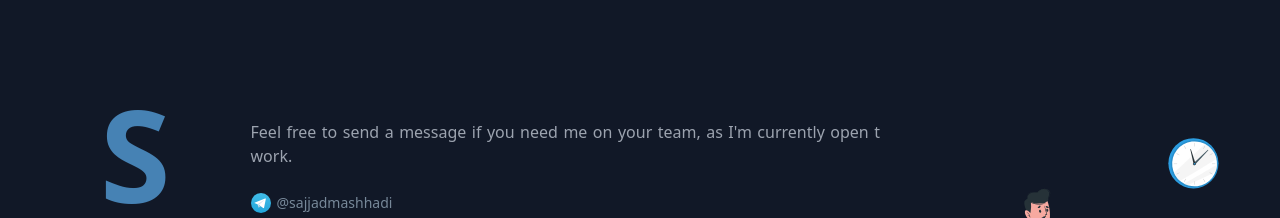
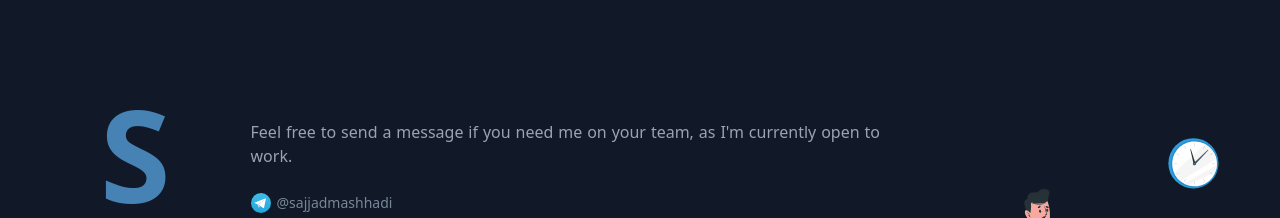
Before and after one commit to SajjadMashhadi/resume, a Next.js app: page /contact in a window 1280 px wide. Shown: the top 218 px of the page. Built offline with nearby package versions, Linux system fonts and the light colour scheme.

Commit message:
fix error

```diff
--- a/app/contact/page.tsx
+++ b/app/contact/page.tsx
@@ -4,8 +4,8 @@ export default function Background() {
   return (
     <div className="pt-[30px]">
       <p className="text-justify">
-        Feel free to send a message if you need me on your team, as I'm
-        currently open t work.
+        Feel free to send a message if you need me on your team, as I{"'"}m
+        currently open to work.
       </p>
       <div>
         <div className="flex flex-col justify-center gap-[10px] mt-[25px] text-sm text-[lightslategray]">
--- a/app/page.tsx
+++ b/app/page.tsx
@@ -10,7 +10,7 @@ export default function Home(): React.ReactNode {
         <div className="text-[12px] text-gray-500 mt-[5px]">Iran, 1998</div>
       </div>
       <p className="text-justify">
-        I'm a Motivated Front End Developer with 4 years of experience in
+        I{"'"}m a Motivated Front End Developer with 4 years of experience in
         creating responsive and user-friendly web applications. Proficient in
         JS, React, Next, TypeScript, etc. Adept at collaborating with
         cross-functional teams to deliver high-quality software solutions that
```
